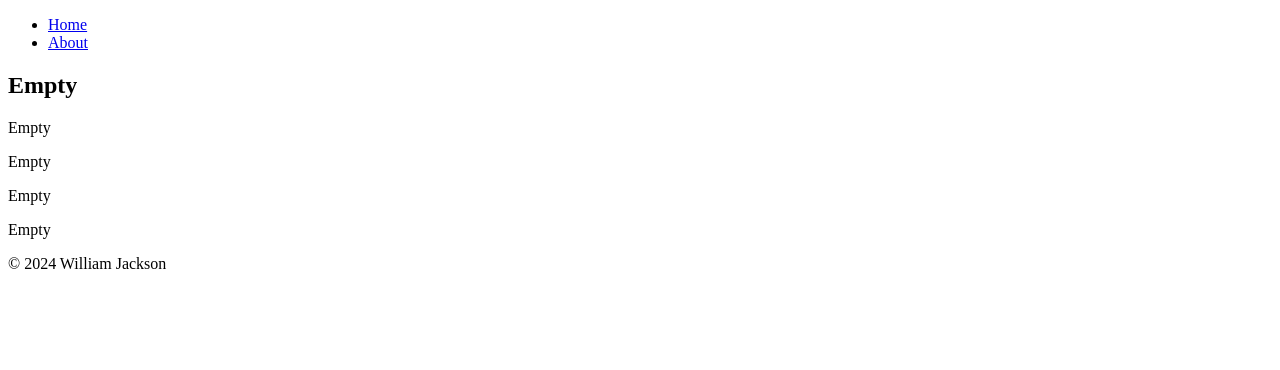
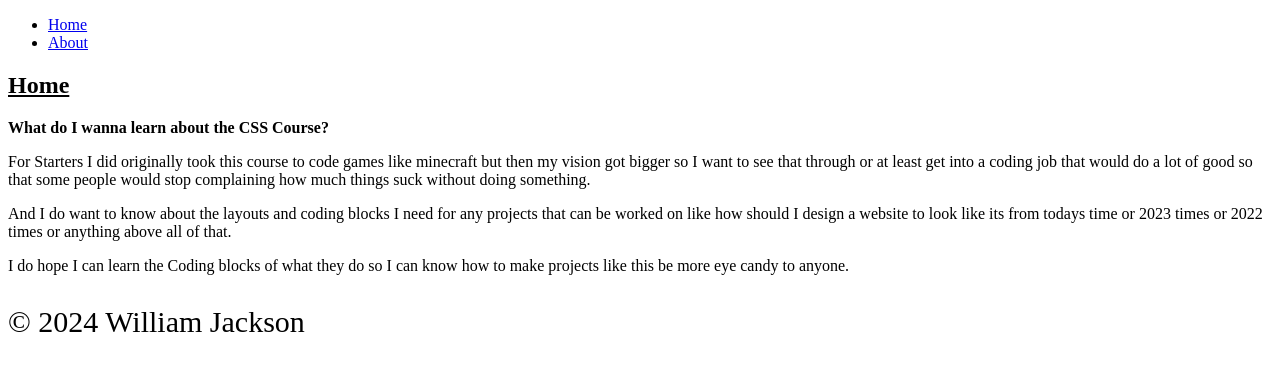
Before and after one commit to Lcoderloc454/COMP001B.Assignment1, a plain HTML site: page index.html in a window 1280 px wide. Drawn offline with Linux system fonts and the light colour scheme.

Commit message:
added final changes to this project that involved a small saying of what it is something to do with me and to get an image of what I find that I can relate.

```diff
--- a/index.html
+++ b/index.html
@@ -24,23 +24,23 @@
         </ul>
 
         <h1>
-            Empty
+            Home
         </h1>
 
 
         <p class="question">
-            Empty
+            What do I wanna learn about the CSS Course?
         </p>
 
 
         <p>
-            Empty
+            For Starters I did originally took this course to code games like minecraft but then my vision got bigger so I want to see that through or at least get into a coding job that would do a lot of good so that some people would stop complaining how much things suck without doing something.
         </p>
         <p>
-            Empty
+            And I do want to know about the layouts and coding blocks I need for any projects that can be worked on like how should I design a website to look like its from todays time or 2023 times or 2022 times or anything above all of that.
         </p>
         <p>
-            Empty
+            I do hope I can learn the Coding blocks of what they do so I can know how to make projects like this be more eye candy to anyone.
         </p>
     </nav>
 
--- a/main.css
+++ b/main.css
@@ -0,0 +1,17 @@
+h1 {
+    text-decoration: underline;
+}
+
+.question {
+    font-weight: bolder;
+}
+
+#copyright {
+    font-size: 30px;
+}
+
+img {
+    border: 2px solid gray;
+    padding: 20px;
+    margin: 20px;
+}
```
Also changed, not shown: about.html (+4 -4 lines), images/representings.jpg.png (added).
